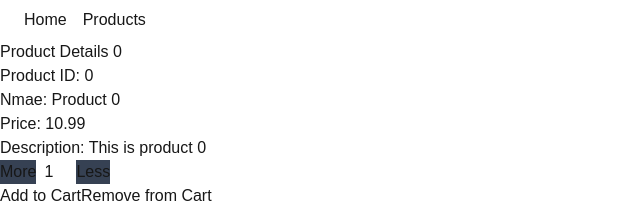
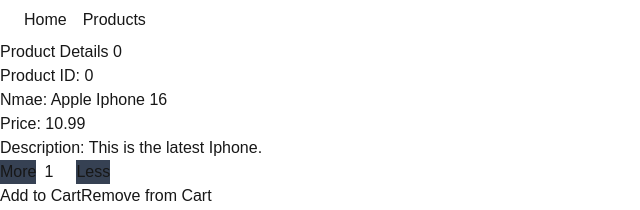
Before and after one commit to Alkoun-web-design/project-13-ecom, a Next.js app: page /products/0 in a window 1280 px wide. Shown: the top 210 px of the page, without its empty margins (0-640 px from the left). Built offline with nearby package versions, Linux system fonts and the light colour scheme.

Commit message:
add sold out status

```diff
--- a/app/products/[productId]/AddToCartButton.tsx
+++ b/app/products/[productId]/AddToCartButton.tsx
@@ -1,21 +1,24 @@
 'use client'
 
 import React from "react"
-// import { useShoppingCart } from "@/components/ShoppingCartProvider";
+import type { Product } from "@/app/products/lib/products"
 import { ShoppingCartContext } from "@/components/ShoppingCartProvider";
 
-export default function AddToCartButton({product}: {product: any}) {
+export default function AddToCartButton({product}: {product: Product}) {
 
     const [quantity, setQuantity] = React.useState(1)
 
     const {shoppingCart, setShoppingCart} = React.useContext(ShoppingCartContext);
 
     React.useEffect(() => {
-        console.log(shoppingCart)
-    }, [shoppingCart])
+        console.log(shoppingCart);
+        console.log(`${product.quantity} > ${quantity}`)
+
+    }, [shoppingCart, quantity])
 
     function handleQuantityIncrease() {
-        if (quantity !== 10){
+
+        if (quantity <= 10 && product.quantity > quantity){
             setQuantity(prev => prev + 1)
         }
     }
@@ -45,12 +48,17 @@
     return (
         <div>
             <div className="flex flex-row">
-                <button className="bg-gray-700" onClick={handleQuantityIncrease}>More</button>
+                {quantity <= product.quantity ? <button className="bg-gray-700" onClick={handleQuantityIncrease}>More</button> :
+                <button disabled className="bg-gray-700" onClick={handleQuantityIncrease}>More</button> }
                 <p className="w-6 mx-2">{quantity}</p>
                 <button className="bg-gray-700" onClick={handleQuantityDecrease}>Less</button>
             </div>
-            <button onClick={handleAddToCart}>Add to Cart</button>
-            <button onClick={handleRemoveFromCart}>Remove from Cart</button>
+            {product.quantity === 0 ? <p className="text-red-500">Out of Stock</p> :
+            <>
+                <button onClick={handleAddToCart}>Add to Cart</button>
+                <button onClick={handleRemoveFromCart}>Remove from Cart</button>
+            </>
+            }
         </div>
     )
 
--- a/app/products/[productId]/page.tsx
+++ b/app/products/[productId]/page.tsx
@@ -5,8 +5,6 @@
 export default async function Page({params}: { params: Promise<{ productId: number }>}) {
 
     const productId:number = (await params).productId
-
-    // const [quantity, setQuantity] = React.useState(0)
 
     return (
         <div>
--- a/app/products/lib/products.ts
+++ b/app/products/lib/products.ts
@@ -6,21 +6,30 @@
 //     image: string
 // }
 
-export let products = [
+export type Product = {
+    id: string,
+    name: string,
+    description: string,
+    price: number,
+    image: string,
+    quantity: number
+}
+
+export let products:Product[] = [
     {
         "id": "0",
-        "name": "Product 0",
-        "description": "This is product 0",
+        "name": "Apple Iphone 16",
+        "description": "This is the latest Iphone.",
         "price": 10.99,
         "image": "https://via.placeholder.com/150",
         "quantity": 200
     },
     {
         "id": "1",
-        "name": "Product 1",
-        "description": "This is product 1",
+        "name": "Apple Macbook Pro",
+        "description": "The most powerful Macbook ever.",
         "price": 19.99,
         "image": "https://via.placeholder.com/150",
-        "quantity": 150
+        "quantity": 5
     }
 ];
```
Also changed, not shown: app/products/page.tsx (+1 -8 lines).
